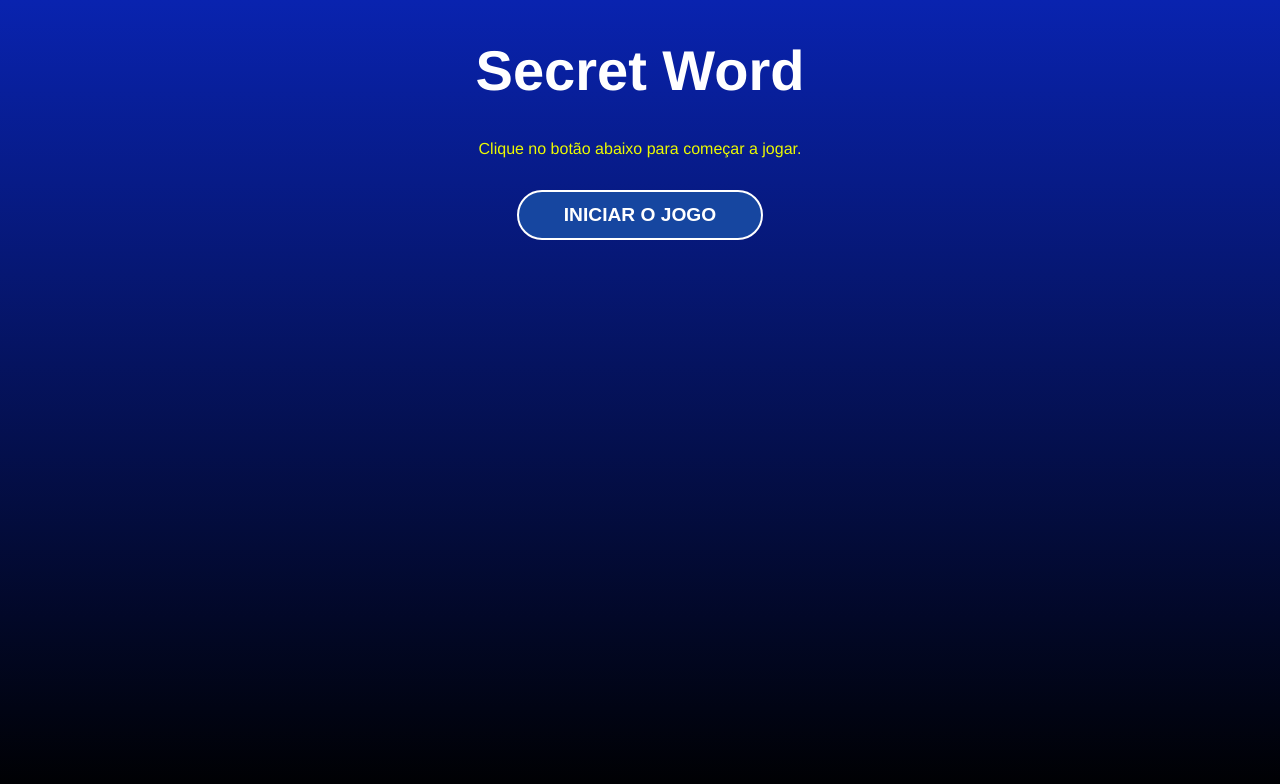
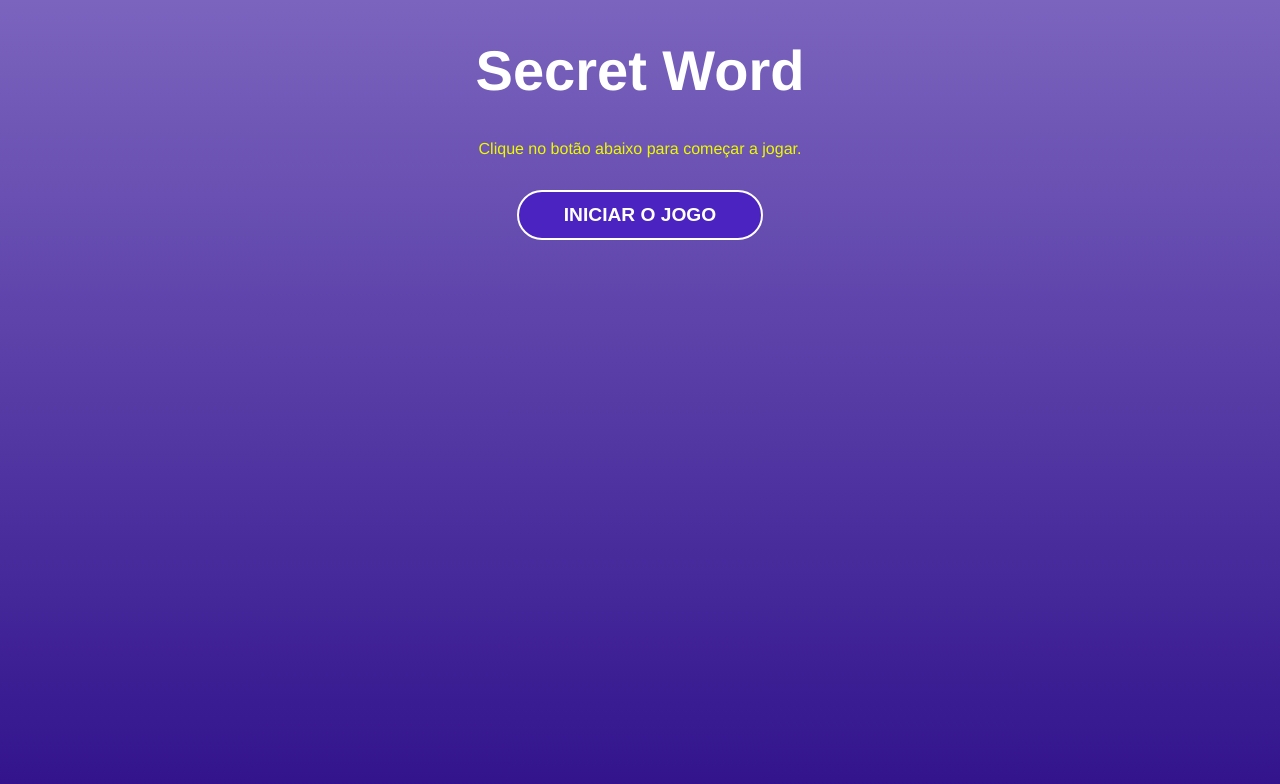
Before and after one commit to gafanhotoalexandre/secret-word, a React (Vite) app: page / in a window 1280 px wide. Shown: the top 784 px of the page. Built offline with nearby package versions, Linux system fonts and the light colour scheme.

Commit message:
modificando cores principais

```diff
--- a/src/index.css
+++ b/src/index.css
@@ -1,5 +1,7 @@
 :root {
-  --primary-color: #ecfa00;
+  --primary-color: #FFF26E;
+  --bg-primary-color: #7B64BE;
+  --bg-primary-color-darker: #31128C;
 }
 
 html, body {
@@ -10,11 +12,11 @@ body {
   font-family: Helvetica, sans-serif;
   margin: 0;
   padding: 0;
-  background: rgba(0, 0, 0, 1)
+  background: var(--bg-primary-color-darker)
     linear-gradient(
       180deg,
-      rgba(9, 35, 175, 1) 0%,
-      rgba(0, 0, 0, 1) 100%
+      var(--bg-primary-color) 0%,
+      var(--bg-primary-color-darker) 100%
     )
     no-repeat;
   color: #fff;
@@ -22,7 +24,7 @@ body {
 
 button {
   cursor: pointer;
-  background-color: #1646a0;
+  background-color: #4a23c0;
   border: 2px solid #fff;
   border-radius: 25px;
   color: #fff;
@@ -35,5 +37,5 @@ button {
   transition: .3s;
 }
 button:hover {
-  background-color: #0923af;
+  background-color: var(--bg-primary-color-darker);
 }
```
